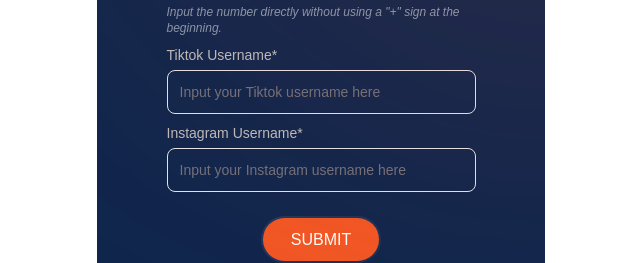
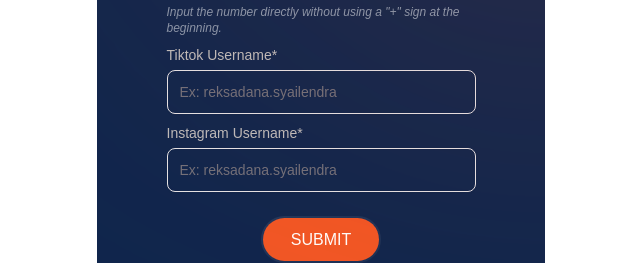
Before and after one commit to AisFarhanFreelance/market-maestro-society-invitation, a Next.js app: page /rsvp in a window 1280 px wide. Shown: the part 1172-1435 px from the top of the page, without its empty margins (319-959 px from the left). Built offline with nearby package versions, Linux system fonts and the light colour scheme; a web font is replaced by a local one.

Commit message:
fix instagram and tiktok

```diff
--- a/src/components/rsvp-form/rsvp-form.tsx
+++ b/src/components/rsvp-form/rsvp-form.tsx
@@ -268,7 +268,7 @@
                         </FormLabel>
                         <FormControl>
                           <Input
-                            placeholder="Input your Tiktok username here"
+                            placeholder="Ex: reksadana.syailendra"
                             className="text-[#BDBDBD]"
                             {...field}
                           />
@@ -289,7 +289,7 @@
                         </FormLabel>
                         <FormControl>
                           <Input
-                            placeholder="Input your Instagram username here"
+                            placeholder="Ex: reksadana.syailendra"
                             className="text-[#BDBDBD]"
                             {...field}
                           />
```
